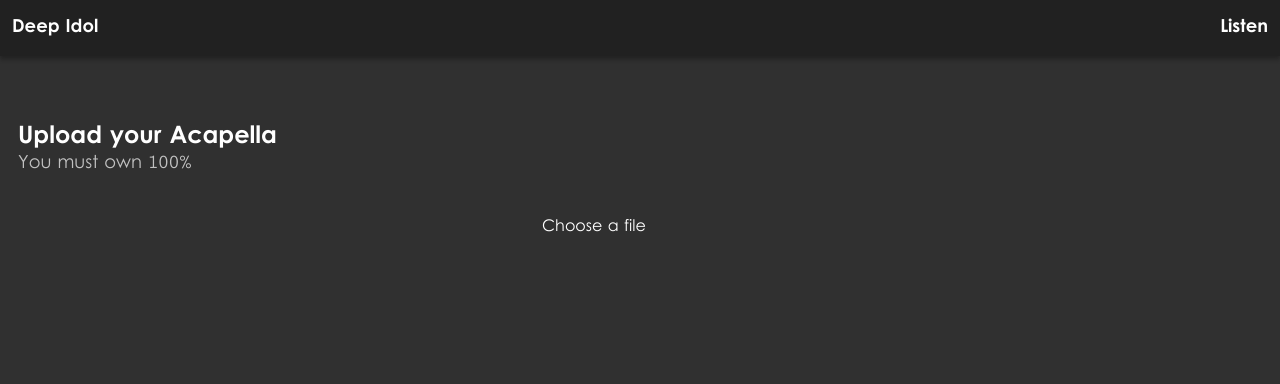
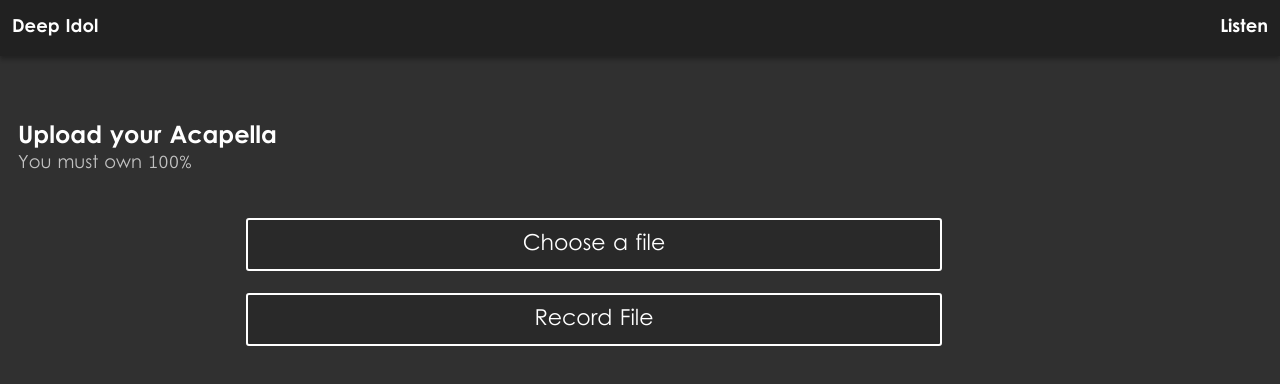
Before and after one commit to commonedits/deep-idol, a React (Create React App) app: page /upload/acapella in a window 1280 px wide. Shown: the top 384 px of the page. Built offline with nearby package versions, Linux system fonts and the light colour scheme.

Commit message:
clean up buttons

```diff
--- a/src/App.js
+++ b/src/App.js
@@ -20,12 +20,16 @@ class App extends Component {
    }
  }
 
+ hideNav(){
+  this.setState({displayNav: false})
+ }
+
     render() {
         return (
             <Router>
                 <div>
                     {/* Nav Bar */}
-                    {this.state.displayNav && <Nav/>}
+                    {this.state.displayNav && <Nav ref="navbar" hideNav={this.hideNav}/>}
                     <div className='container'>
 
                         {/* Insert pages into this router */}
--- a/src/FlowNotes/FlowNotes.css
+++ b/src/FlowNotes/FlowNotes.css
@@ -1,5 +1,6 @@
 .flownotes-page {
- height: 100vw;
+ margin-top: -60px;
+ height: 100vh;
  overflow-y: hidden;
 }
 .inline {
--- a/src/FlowNotes/FlowNotes.js
+++ b/src/FlowNotes/FlowNotes.js
@@ -49,7 +49,7 @@ export default class FlowNotesSong extends Component {
 
     componentWillMount() {
         console.log("PROPS: ", this.props);
-        console.log("STATE: ", this.state);
+        console.log("Refs: ", this.refs);
         // if we get here from song page there should be a song loaded
         if (this.props.location.state) {
             this.setState({title: this.props.location.state.title, value: this.props.location.state.body})
@@ -57,12 +57,13 @@ export default class FlowNotesSong extends Component {
     }
 
     componentDidMount() {
-     document.getElementById('navbar').classList.add('hidenav');
+     document.getElementById('navbar').style.opacity = 0
     }
 
     componentWillUnmount() {
         console.log("wiping out timeouts");
         clearTimeout(this.timeout)
+        document.getElementById('navbar').style.opacity = 1
     }
 
     componentDidUpdate() {}
--- a/src/SubmitContentPage/SubmitContentPage.js
+++ b/src/SubmitContentPage/SubmitContentPage.js
@@ -14,7 +14,7 @@ export default class SubmitContentPage extends Component {
                 <h2>Step One: Submit Content</h2>
                 <h3>You must own 100%</h3>
                 <div className="center-container center-content choice-container">
-                    <Link className='stacked-ghost-button' to='/upload/accapella'>Acapella</Link>
+                    <Link className='stacked-ghost-button' to='/upload/acapella'>Acapella</Link>
                     <Link className='stacked-ghost-button' to='/upload/instrumental'>Instrumental</Link>
                     <Link className='stacked-ghost-button' to='/upload/fullsong'>Complete Song</Link>
                     <Link className='stacked-ghost-button' to='/flownotes'>Lyrics</Link>
--- a/src/ThankYouPage/ThankYouPage.js
+++ b/src/ThankYouPage/ThankYouPage.js
@@ -1,7 +1,7 @@
 import React, {Component} from 'react';
 import './ThankYouPage.css';
 import SongDisplay from '../components/SongDisplay/SongDisplay'
-import {Link} from 'react-router-dom'
+// import {Link} from 'react-router-dom'
 
 export default class ThankYouPage extends Component {
     constructor(props) {
--- a/src/UploadChoosePage/UploadChoosePage.js
+++ b/src/UploadChoosePage/UploadChoosePage.js
@@ -1,14 +1,14 @@
 import React, {Component} from 'react';
 import './UploadChoosePage.css';
 
-import {Link} from 'react-router-dom'
-import axios from 'axios'
+// import {Link} from 'react-router-dom'
+// import axios from 'axios'
 
-import {hashHistory} from 'react-router';
+// import {hashHistory} from 'react-router';
 import Upload from 'rc-upload';
 import UploadFile from './UploadFile';
 const upload = "https://api.commonedits.com/v1/song/upload"
-const debug = "https://api.commonedits.com/phpinfo.php"
+// const debug = "https://api.commonedits.com/phpinfo.php"
 export default class UploadChoosePage extends Component {
 
     constructor(props) {
@@ -67,9 +67,14 @@ export default class UploadChoosePage extends Component {
                 <h2>Upload your {content}</h2>
                 <h3>You must own 100%</h3>
                 <div className="center-container center-content choice-container">
-                    <Upload {...this.state.initProps}>
-                        <a>Choose a file</a>
+                    <Upload className='stacked-ghost-button' {...this.state.initProps}>
+                        <a style={{
+                         fontSize: 22
+                        }}>Choose a file</a>
                     </Upload>
+                    {content === 'Acapella' &&
+                    <a className='stacked-ghost-button' id='record file'>Record File</a>
+                   }
 
                 </div>
 
--- a/src/UploadChoosePage/UploadFile.js
+++ b/src/UploadChoosePage/UploadFile.js
@@ -1,9 +1,9 @@
 import React, {Component} from 'react';
 import './UploadChoosePage.css';
 import md5 from './md5'
-import {hashHistory} from 'react-router';
-import axios from 'axios';
-const saveBotURL = "https://api.commonedits.com/v1/song/create"
+// import {hashHistory} from 'react-router';
+// import axios from 'axios';
+// const saveBotURL = "https://api.commonedits.com/v1/song/create"
 export default class UploadFile extends Component {
 
     constructor(props) {
--- a/src/components/Nav/Nav.js
+++ b/src/components/Nav/Nav.js
@@ -4,6 +4,11 @@ import './Nav.css'
 import {Link} from 'react-router-dom'
 
 export default class Nav extends Component {
+
+    componentDidMount(){
+     console.log(this.props);
+    }
+
     render() {
         return (
             <div id="navbar" className='navbar'>
```
